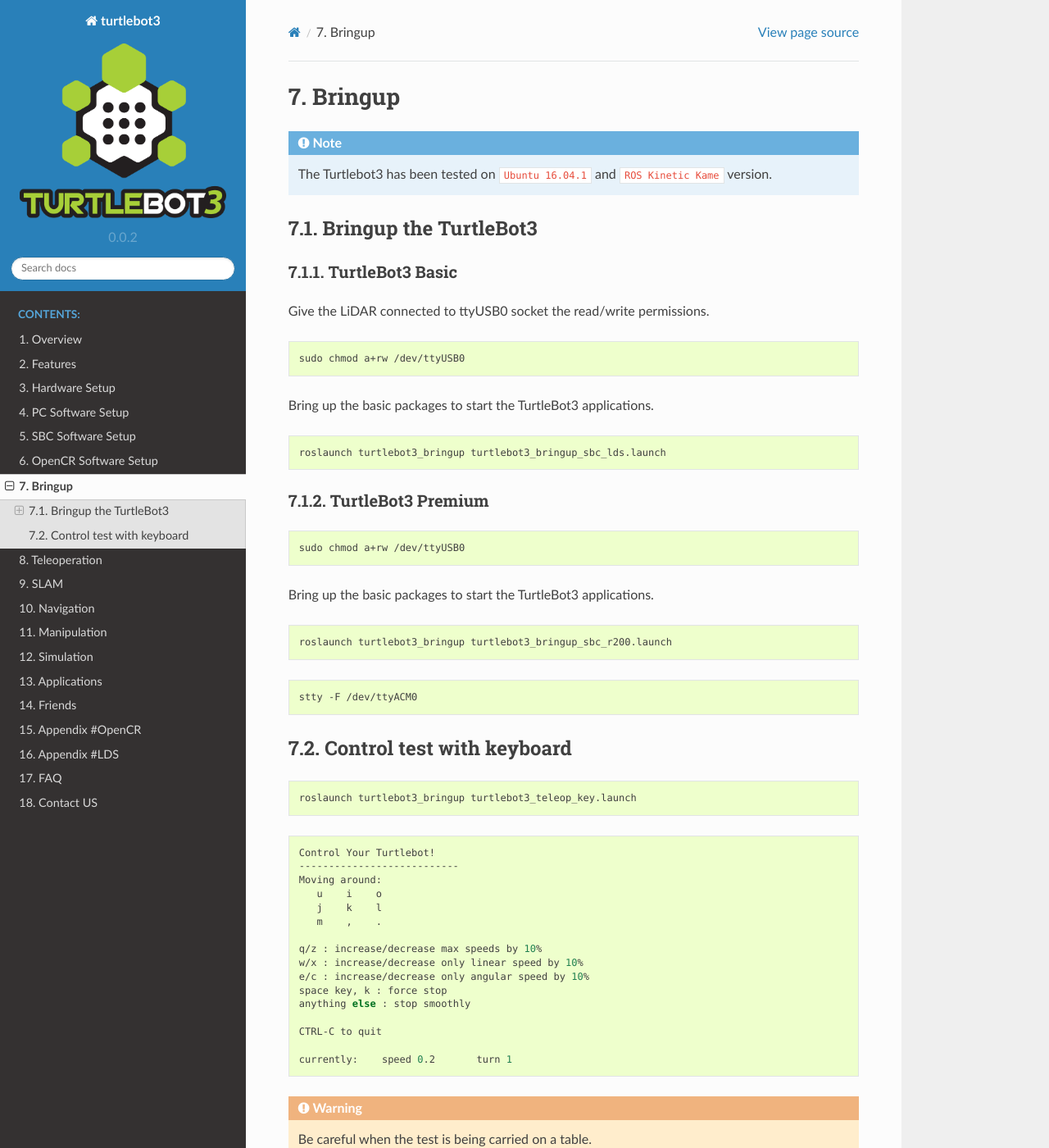
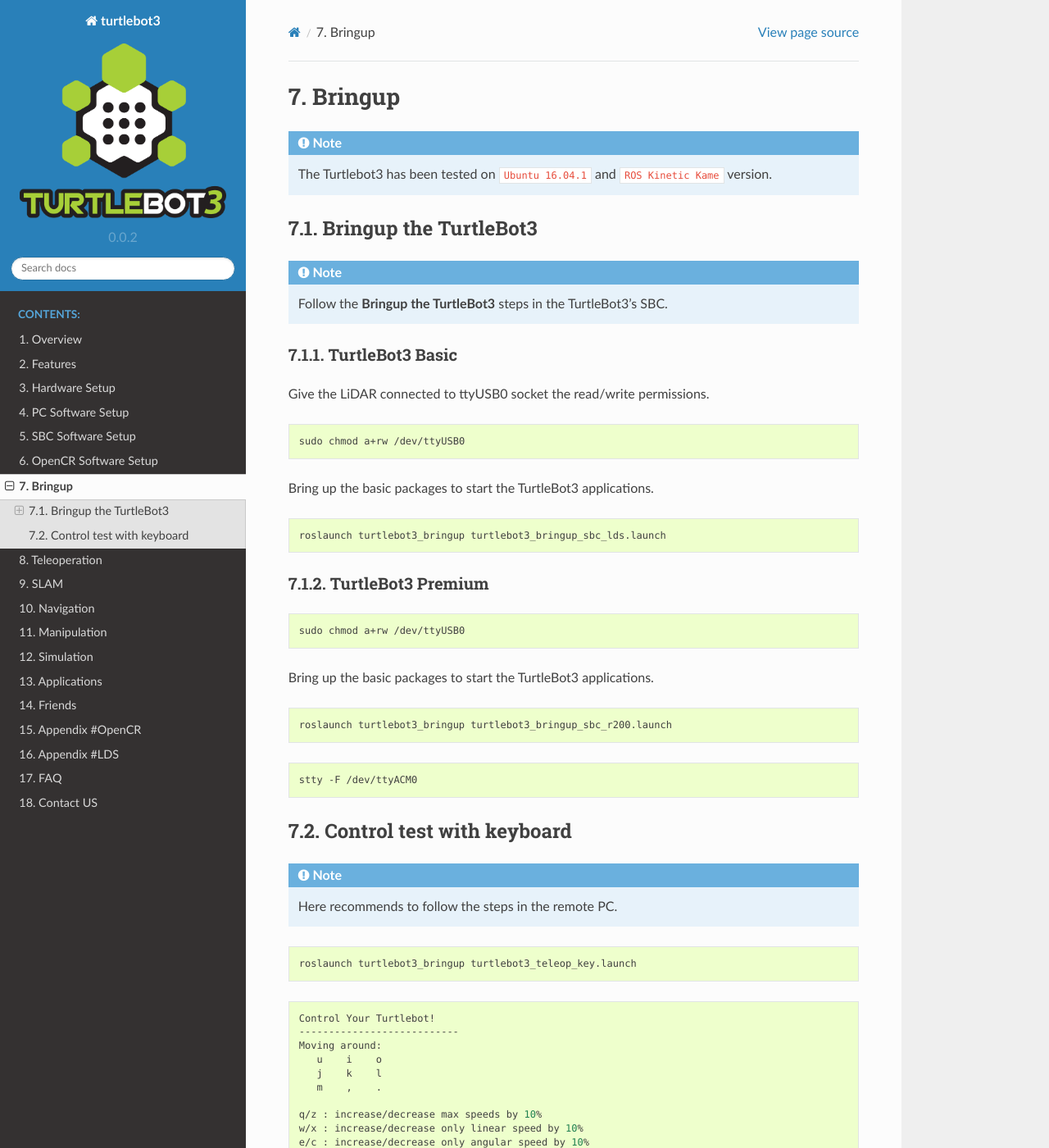
Before and after one commit to shivharis/turtlebot3_wiki, a Sphinx documentation site: the page built from docs/source/bringup.rst, in a window 1280 px wide and 1400 px high. Shown: the whole window at 82% size. Built offline with Sphinx 7.4.7 and the Read the Docs theme 2.0.0, drawn with Linux system fonts in a browser that asks for light colours.

Commit message:
Update bringup.rst

```diff
--- a/docs/source/bringup.rst
+++ b/docs/source/bringup.rst
@@ -5,6 +5,8 @@
 
 Bringup the TurtleBot3
 ----------------------
+
+.. NOTE:: Follow the **Bringup the TurtleBot3** steps in the TurtleBot3's SBC.
 
 TurtleBot3 Basic
 ~~~~~~~~~~~~~~~~
@@ -48,6 +50,8 @@
 Control test with keyboard
 -----------------------------
 
+.. NOTE:: Here recommends to follow the steps in the remote PC.
+
 .. code-block:: bash
 
   roslaunch turtlebot3_bringup turtlebot3_teleop_key.launch
```
